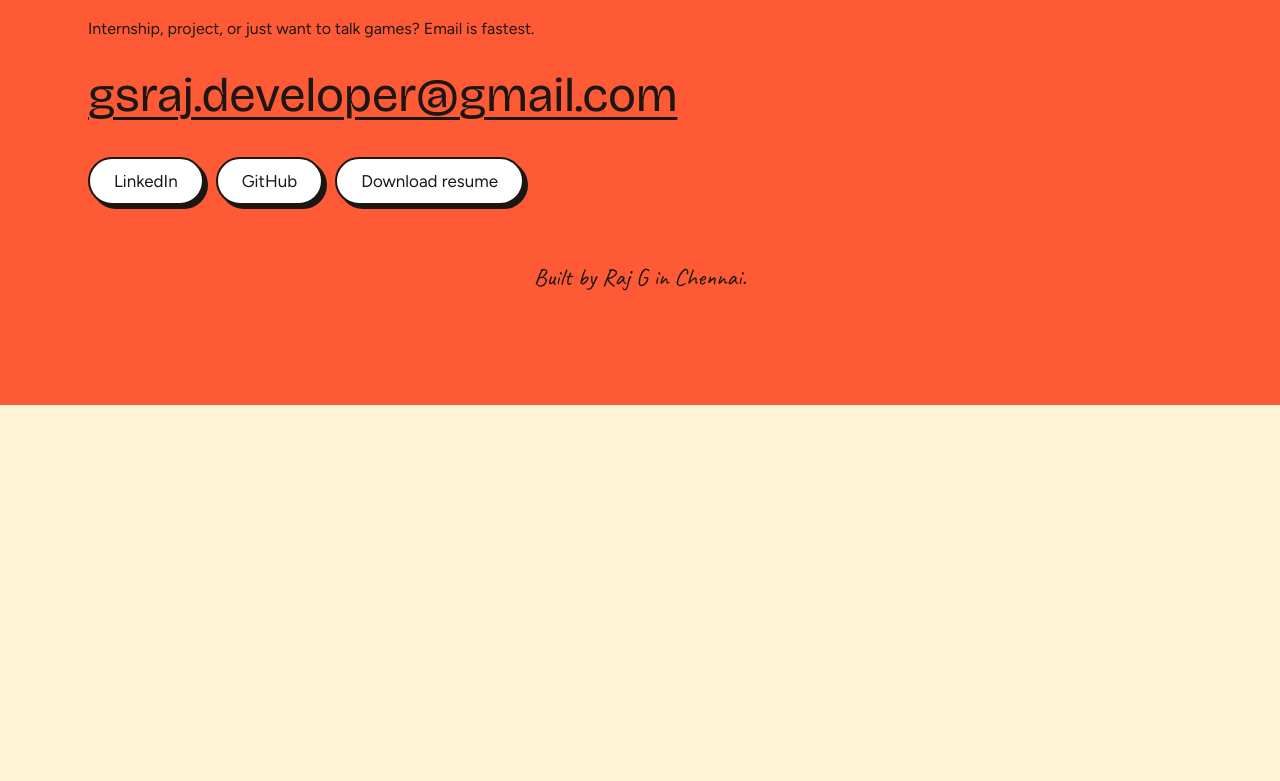
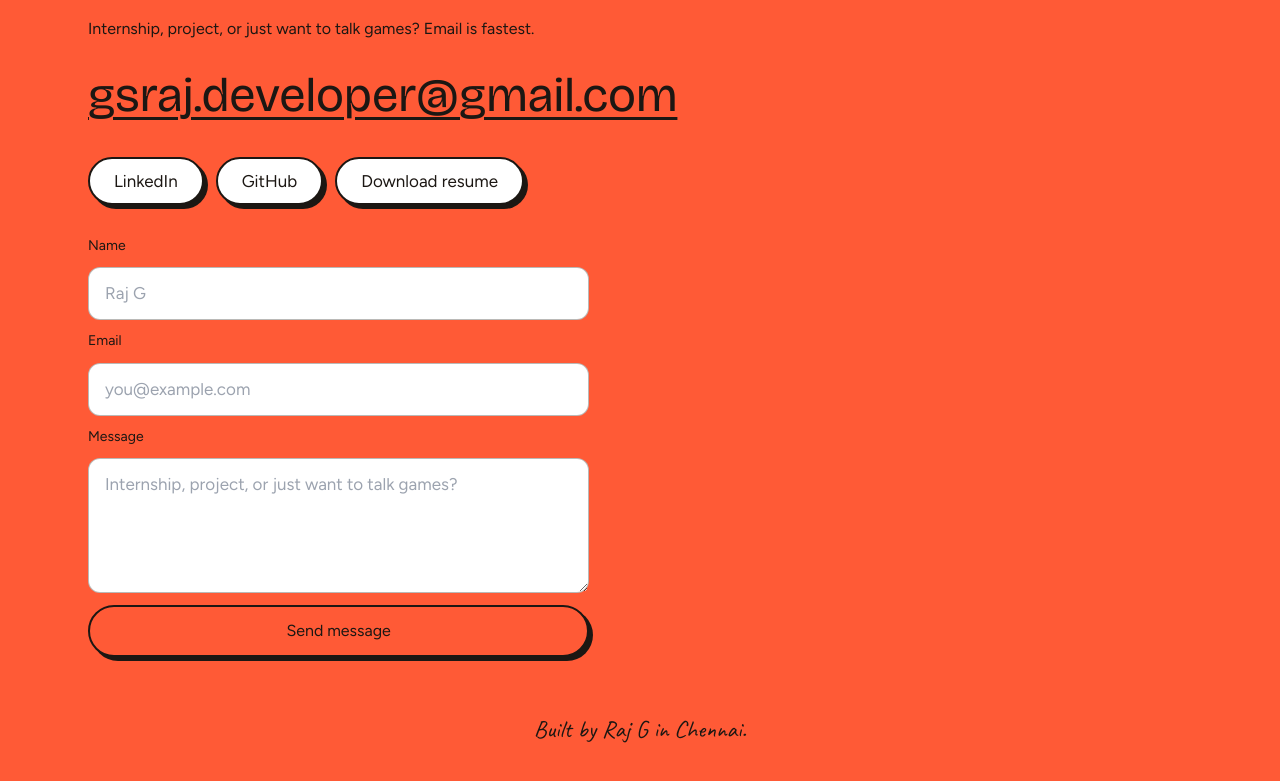
Before and after one commit to gsraj0301/Portfolio-Website, a Next.js app in the folder portfolio/: page / in a window 1280 px wide. Shown: the part 7045-7826 px from the top of the page. Before the commit the page ends 7450 px from the top, so only its background shows below. Built offline with nearby package versions, Linux system fonts and the light colour scheme; no server answers.

Commit message:
Add Supabase contact form to contact section

```diff
--- /dev/null
+++ b/portfolio/app/components/ContactForm.tsx
@@ -0,0 +1,100 @@
+"use client";
+
+import { useState } from "react";
+import { supabase, supabaseConfigured } from "@/app/lib/supabase";
+
+type FormState = "idle" | "sending" | "ok" | "error";
+
+export function ContactForm() {
+  const [state, setState] = useState<FormState>("idle");
+  const [name, setName] = useState("");
+  const [email, setEmail] = useState("");
+  const [message, setMessage] = useState("");
+
+  async function handleSubmit(e: React.FormEvent) {
+    e.preventDefault();
+    if (!name.trim() || !email.trim() || !message.trim()) return;
+
+    setState("sending");
+
+    if (!supabaseConfigured()) {
+      setState("error");
+      return;
+    }
+
+    const { error } = await supabase.from("contacts").insert([
+      { name: name.trim(), email: email.trim(), message: message.trim() },
+    ]);
+
+    if (error) {
+      setState("error");
+      return;
+    }
+
+    setState("ok");
+    setName("");
+    setEmail("");
+    setMessage("");
+  }
+
+  const isSending = state === "sending";
+
+  return (
+    <form
+      onSubmit={handleSubmit}
+      className="mt-8 grid grid-cols-1 gap-3 max-w-[46ch]"
+    >
+      <label className="text-tag block text-ink">Name</label>
+      <input
+        type="text"
+        value={name}
+        onChange={(e) => setName(e.target.value)}
+        placeholder="Raj G"
+        className="px-4 py-3 rounded-xl border border-ink/30 text-ink focus:outline-none focus:ring-2 focus:ring-tomato"
+        disabled={isSending}
+        required
+      />
+
+      <label className="text-tag block text-ink">Email</label>
+      <input
+        type="email"
+        value={email}
+        onChange={(e) => setEmail(e.target.value)}
+        placeholder="you@example.com"
+        className="px-4 py-3 rounded-xl border border-ink/30 text-ink focus:outline-none focus:ring-2 focus:ring-tomato"
+        disabled={isSending}
+        required
+      />
+
+      <label className="text-tag block text-ink">Message</label>
+      <textarea
+        value={message}
+        onChange={(e) => setMessage(e.target.value)}
+        placeholder="Internship, project, or just want to talk games?"
+        rows={4}
+        className="px-4 py-3 rounded-xl border border-ink/30 text-ink focus:outline-none focus:ring-2 focus:ring-tomato"
+        disabled={isSending}
+        required
+      />
+
+      <button
+        type="submit"
+        disabled={isSending}
+        className="btn btn-primary min-h-11 text-base"
+      >
+        {isSending ? "Sending…" : "Send message"}
+      </button>
+
+      {state === "ok" && (
+        <p className="mt-2 text-small text-ink font-semibold">
+          Message sent — I'll get back to you.
+        </p>
+      )}
+      {state === "error" && (
+        <p className="mt-2 text-small text-tomato font-semibold">
+          Could not send. Email me at gsraj.developer@gmail.com instead.
+        </p>
+      )}
+    </form>
+  );
+}
--- a/portfolio/app/components/ContactSection.tsx
+++ b/portfolio/app/components/ContactSection.tsx
@@ -1,4 +1,5 @@
 import type { FC } from "react";
+import { ContactForm } from "./ContactForm";
 
 export const ContactSection: FC = () => {
   return (
@@ -45,6 +46,8 @@ export const ContactSection: FC = () => {
           </a>
         </div>
 
+        <ContactForm />
+
         <p className="hand mt-14 text-center text-2xl">
           Built by Raj G in Chennai.
         </p>
--- /dev/null
+++ b/portfolio/app/lib/supabase.ts
@@ -0,0 +1,13 @@
+import { createClient } from "@supabase/supabase-js";
+
+const supabaseUrl = process.env.NEXT_PUBLIC_SUPABASE_URL;
+const supabaseAnonKey = process.env.NEXT_PUBLIC_SUPABASE_ANON_KEY;
+
+export const supabase = createClient(
+  supabaseUrl ?? "",
+  supabaseAnonKey ?? ""
+);
+
+export function supabaseConfigured() {
+  return Boolean(supabaseUrl && supabaseAnonKey);
+}
--- a/portfolio/package.json
+++ b/portfolio/package.json
@@ -13,6 +13,7 @@
     "@fontsource/bricolage-grotesque": "^5.3.0",
     "@fontsource/caveat": "^5.3.0",
     "@fontsource/figtree": "^5.3.0",
+    "@supabase/supabase-js": "^2.119.2",
     "lucide-react": "^1.77.0",
     "next": "^14.2.15",
     "react": "^18.2.0",
```
Also changed, not shown: 1 other file (tests, documents, lock files or other folders).
